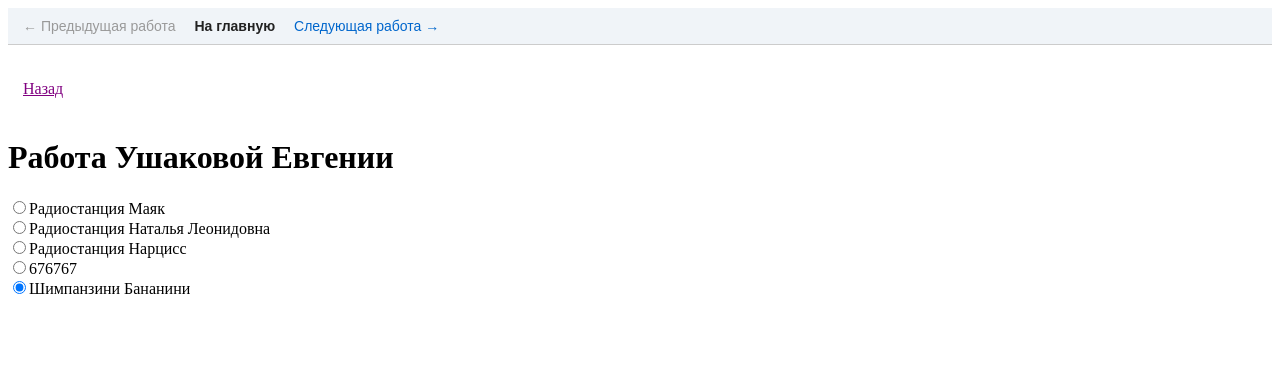
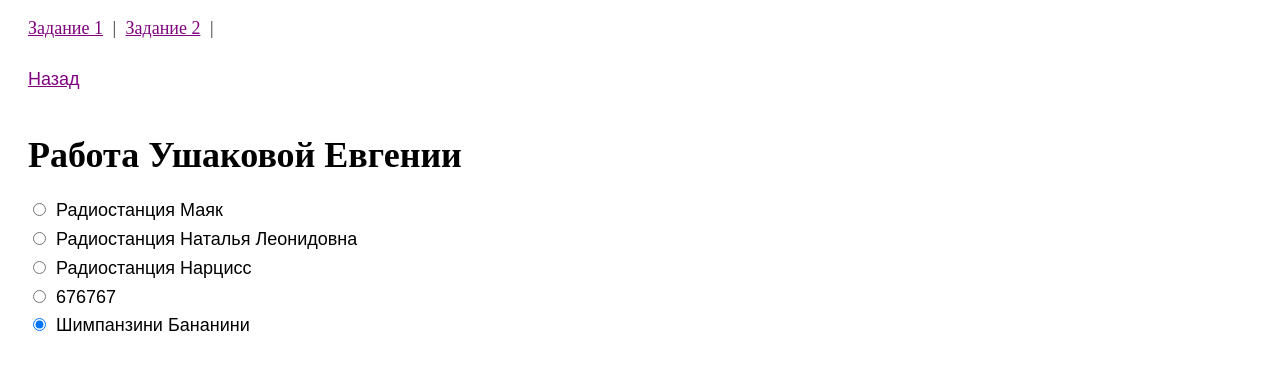
Before and after one commit to ushakpayevgeniya/mayak.github.io, a plain HTML site: page 24_5.html in a window 1280 px wide. Drawn offline with Linux system fonts and the light colour scheme.

Commit message:
Add files via upload

```diff
--- a/24_5.html
+++ b/24_5.html
@@ -1,22 +1,80 @@
 <!DOCTYPE html>
-<html>
+<html lang="ru">
 <head>
-<title>Задача 24.5</title>
-<script src="test24_5.js"></script>
+    <meta charset="UTF-8">
+    <title>Работа Ушаковой Евгении</title>
+    <style>
+        body {
+            font-family: Arial, sans-serif;
+            padding: 10px 20px;
+        }
+        /* Стили для верхнего меню */
+        .top-nav {
+            font-family: 'Times New Roman', Times, serif;
+            font-size: 18px;
+            margin-bottom: 30px;
+        }
+        .top-nav a {
+            color: #800080; /* Фиолетовый цвет */
+            text-decoration: underline;
+        }
+        .top-nav span {
+            color: #333;
+            margin: 0 5px;
+        }
+        /* Стили для ссылки "Назад" */
+        .back-link {
+            display: inline-block;
+            margin-bottom: 20px;
+            font-family: Arial, sans-serif;
+            font-size: 18px;
+            color: #800080; /* Фиолетовый */
+            text-decoration: underline;
+        }
+        /* Заголовок */
+        h1 {
+            font-family: 'Times New Roman', Times, serif;
+            font-size: 36px;
+            margin-bottom: 20px;
+        }
+        /* Стили для списка радиостанций */
+        .radio-list {
+            font-family: Arial, sans-serif;
+            font-size: 18px;
+            line-height: 1.6;
+        }
+        .radio-list label {
+            display: block;
+            cursor: pointer;
+        }
+        .radio-list input[type="radio"] {
+            margin-right: 5px;
+        }
+    </style>
 </head>
+<body>
 
-<body>
-<h1>Работа Ушаковой Евгении</h1>
-<form>
-<input type= "radio" name="radistation">Радиостанция Маяк</input>
-<br>
-<input type= "radio" name="radistation">Радиостанция Наталья Леонидовна</input>
-<br>
-<input type= "radio" name="radistation">Радиостанция Нарцисс</input>
-<br>
-<input type= "radio" name="radistation">676767</input>
-<br>
-<input type= "radio" checked name="radistation">Шимпанзини Бананини</input>
-<script src="nav.js"></script>
+    <!-- 1. Верхнее меню заданий -->
+    <div class="top-nav">
+        <a href="1.html">Задание 1</a> <span>|</span>
+        <a href="4.html">Задание 2</a> <span>|</span>
+
+    </div>
+
+    <!-- 2. Ссылка "Назад" на главную -->
+    <a href="index.html" class="back-link">Назад</a>
+
+    <!-- 3. Заголовок -->
+    <h1>Работа Ушаковой Евгении</h1>
+
+    <!-- 4. Ваш список радиостанций -->
+    <div class="radio-list">
+        <label><input type="radio" name="radio_station" value="Маяк"> Радиостанция Маяк</label>
+        <label><input type="radio" name="radio_station" value="Наталья Леонидовна"> Радиостанция Наталья Леонидовна</label>
+        <label><input type="radio" name="radio_station" value="Нарцисс"> Радиостанция Нарцисс</label>
+        <label><input type="radio" name="radio_station" value="676767"> 676767</label>
+        <label><input type="radio" name="radio_station" value="Шимпанзини Бананини" checked> Шимпанзини Бананини</label>
+    </div>
+
 </body>
 </html>
```
